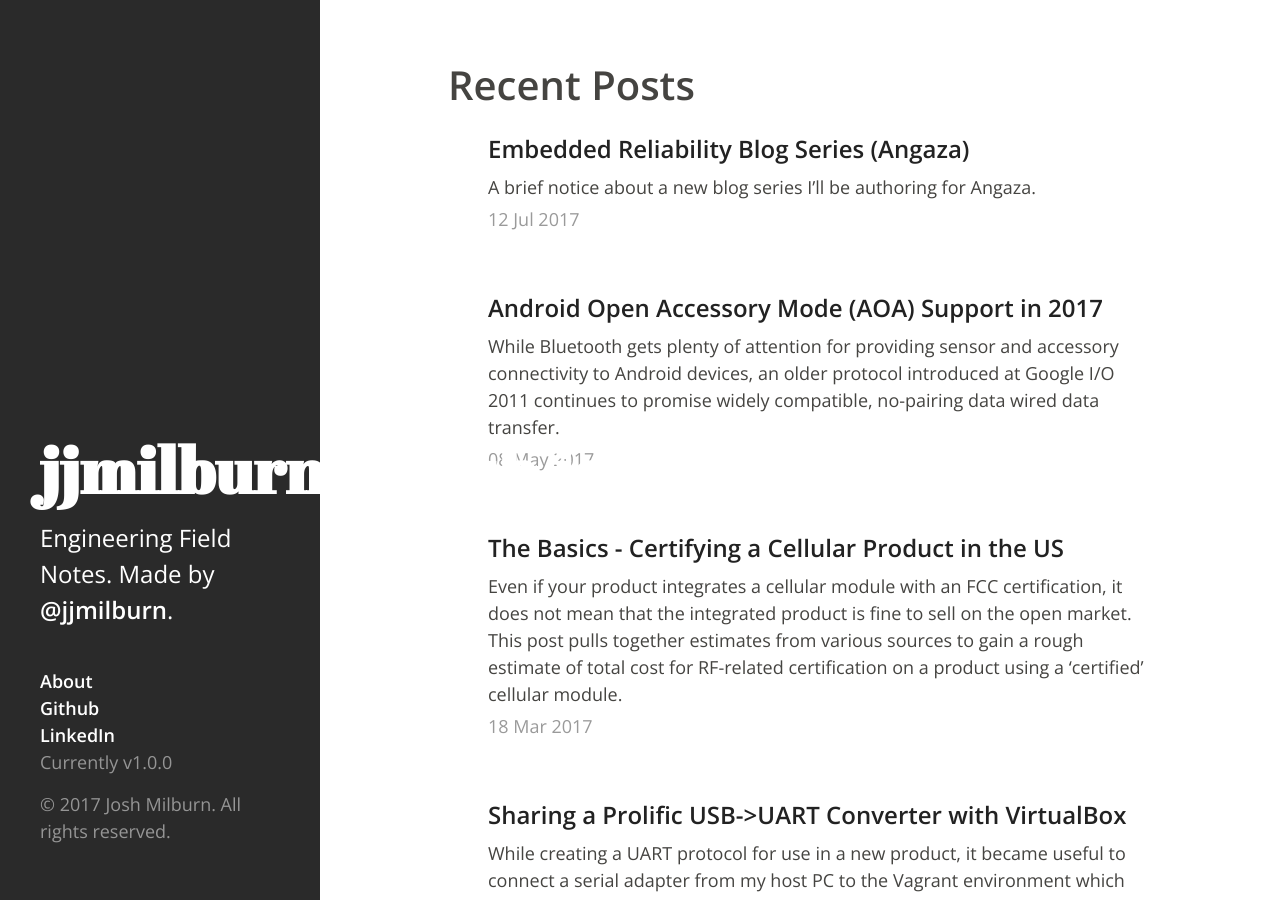
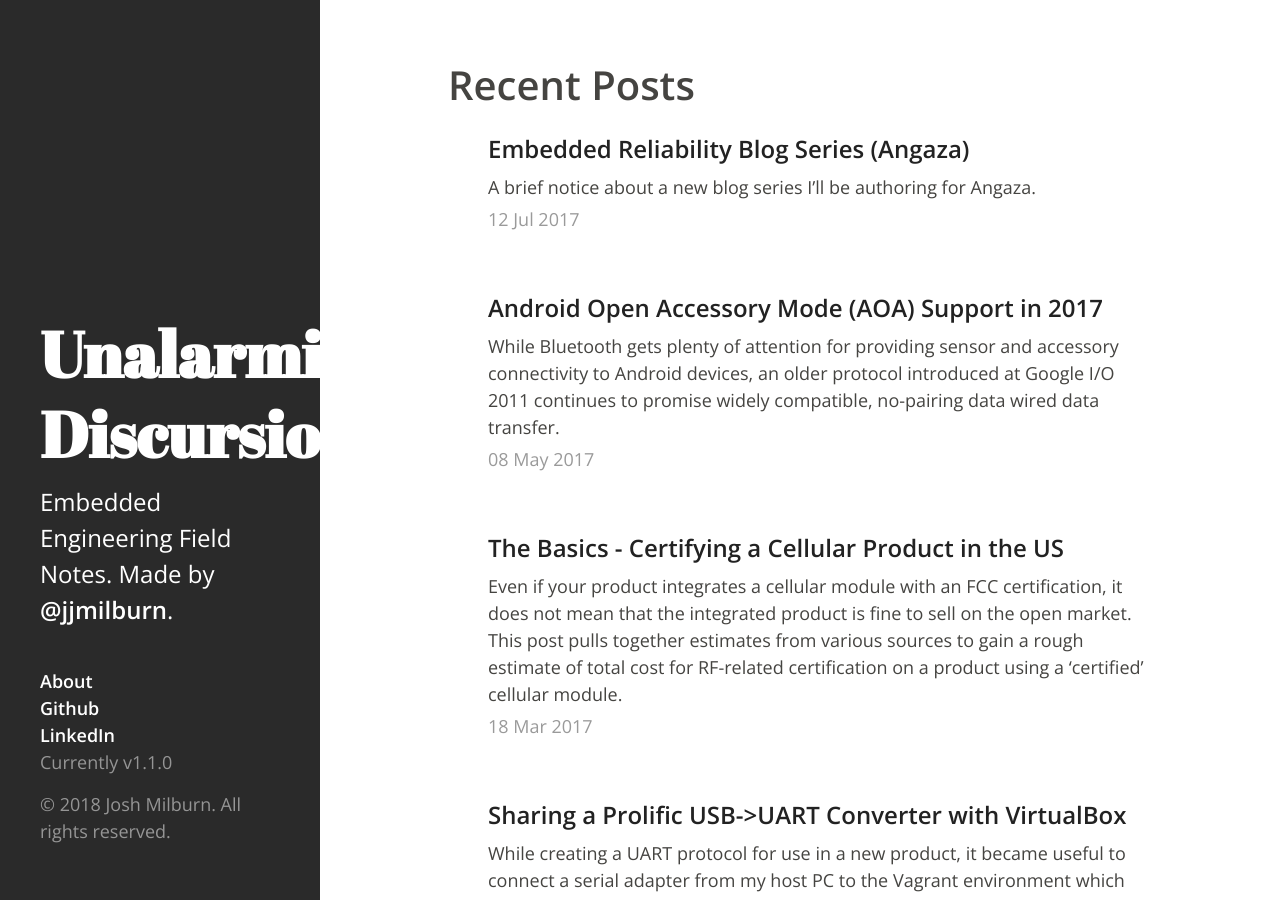
Before and after one commit to jjmilburn/jjmilburn.github.io, a Jekyll site: the page built from index.html, in a window 1280 px wide and 900 px high. Built offline with Jekyll 4.4.1, drawn with Linux system fonts in a browser that asks for light colours; the list of posts is cut into pages by our own code.

Commit message:
Correct layout and title.

```diff
--- a/_config.yml
+++ b/_config.yml
@@ -1,8 +1,8 @@
-ttle:        'Unalarming Discursions'
+title:        'Unalarming Discursions'
 tagline:      ''
-description:  'Engineering Field Notes. Made by <a href="http://electronics.stackexchange.com/users/31199/jjmilburn" target="_blank">@jjmilburn</a>.'
+description:  'Embedded Engineering Field Notes. Made by <a href="http://electronics.stackexchange.com/users/31199/jjmilburn" target="_blank">@jjmilburn</a>.'
 url:          http://jjmilburn.github.io
-version:      1.0.0
+version:      1.1.0
 author:
   name:       'Josh Milburn'
   email:      'jay-j4y-milburn@protonmail.com, change the first syllables to letters, and remove the marks.'
--- a/_layouts/default.html
+++ b/_layouts/default.html
@@ -23,7 +23,7 @@
             </li>
             <li>Currently v{{ site.version }}</li>
           </ul>
-          <p>&copy; 2017 {{ site.author.name }}. All rights reserved.</p>
+          <p>&copy; 2018 {{ site.author.name }}. All rights reserved.</p>
         </div>
       </div>
     </header>
```
